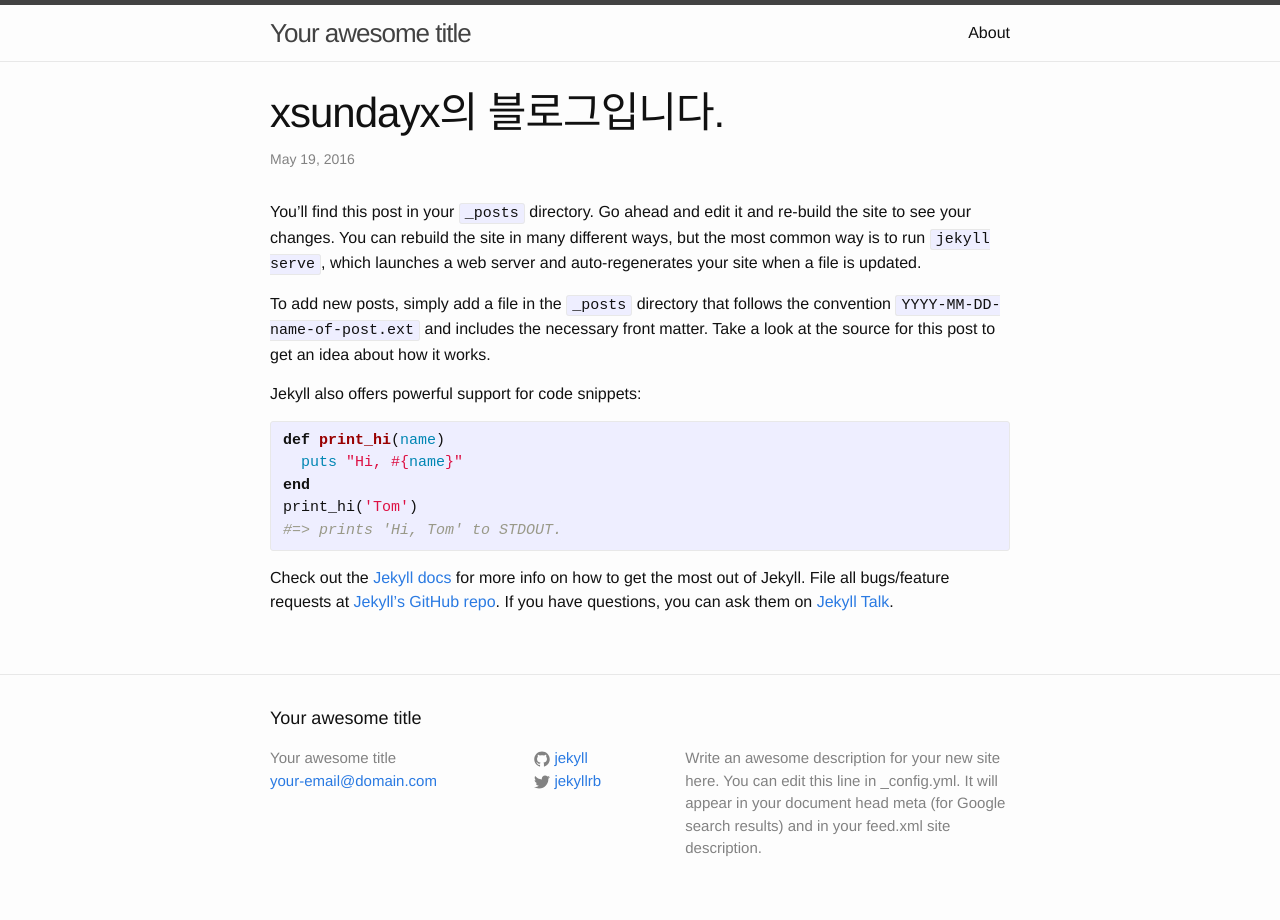
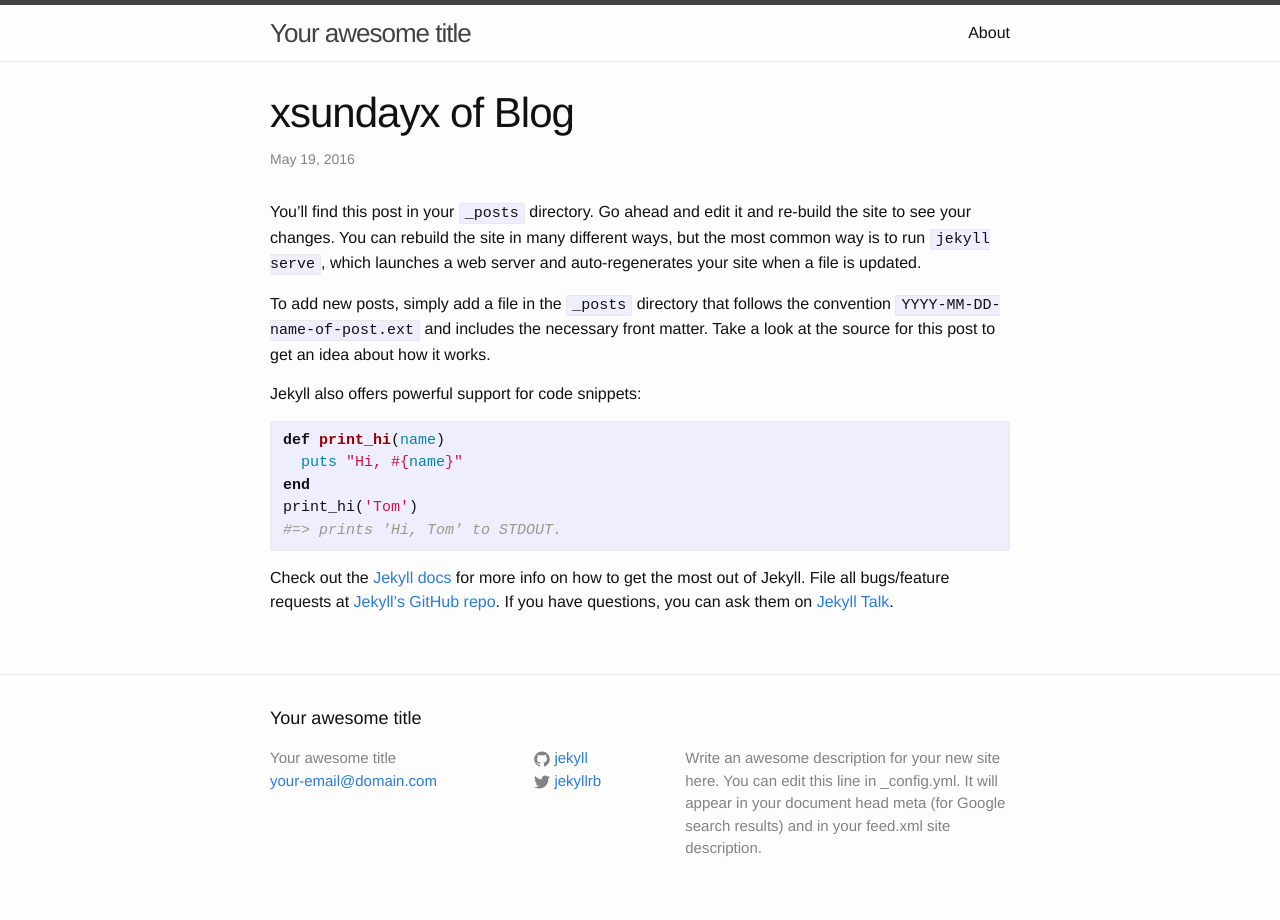
Before and after one commit to xsundayx/xsundayx.github.com, a Jekyll site: the page built from _posts/2016-05-19-welcome-to-jekyll.markdown, in a window 1280 px wide. Built offline with Jekyll 4.4.1, drawn with Linux system fonts in a browser that asks for light colours.

Commit message:
xsundayx.ver01.01

```diff
--- a/_posts/2016-05-19-welcome-to-jekyll.markdown
+++ b/_posts/2016-05-19-welcome-to-jekyll.markdown
@@ -1,6 +1,6 @@
 ---
 layout: post
-title:  xsundayx의 블로그입니다.
+title:  xsundayx of Blog
 date:   2016-05-19 15:29:01 +0900
 categories: jekyll blog !
 ---
```
